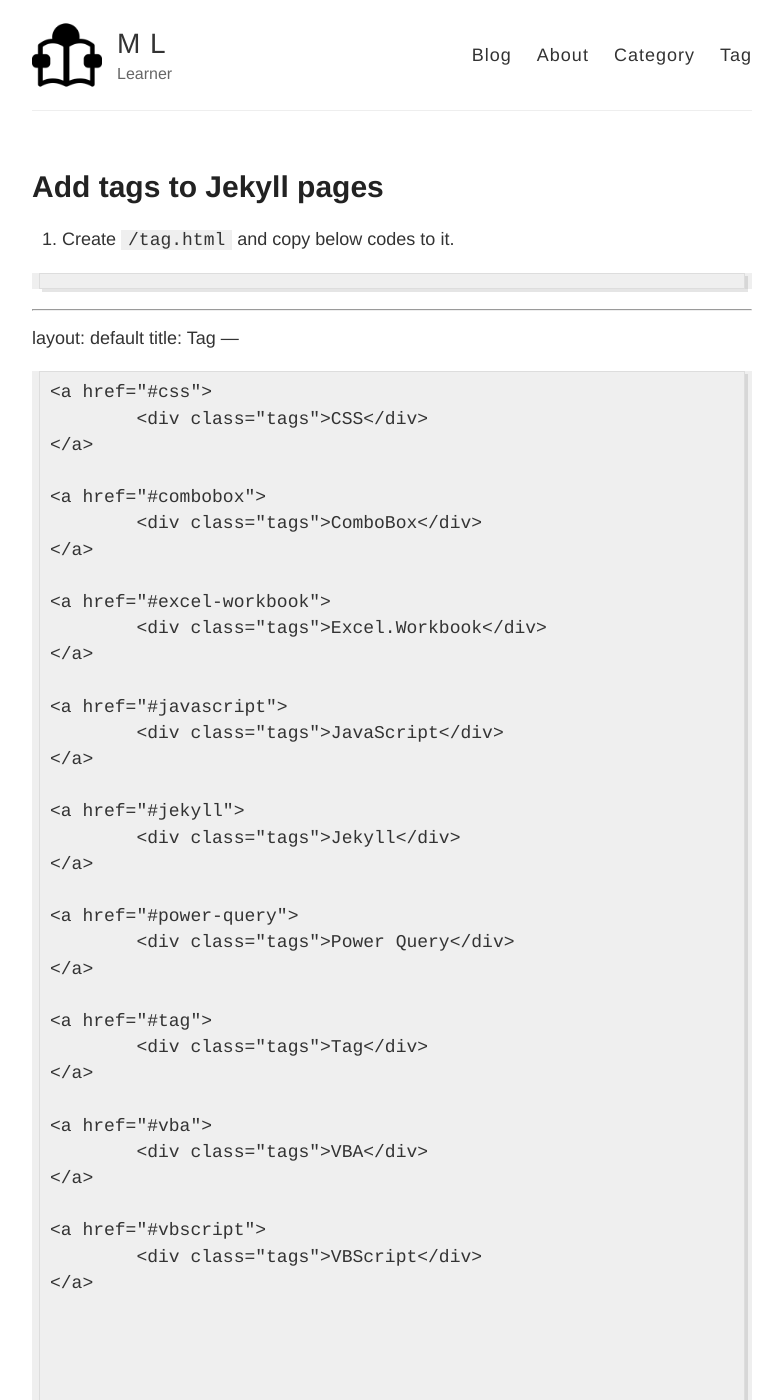
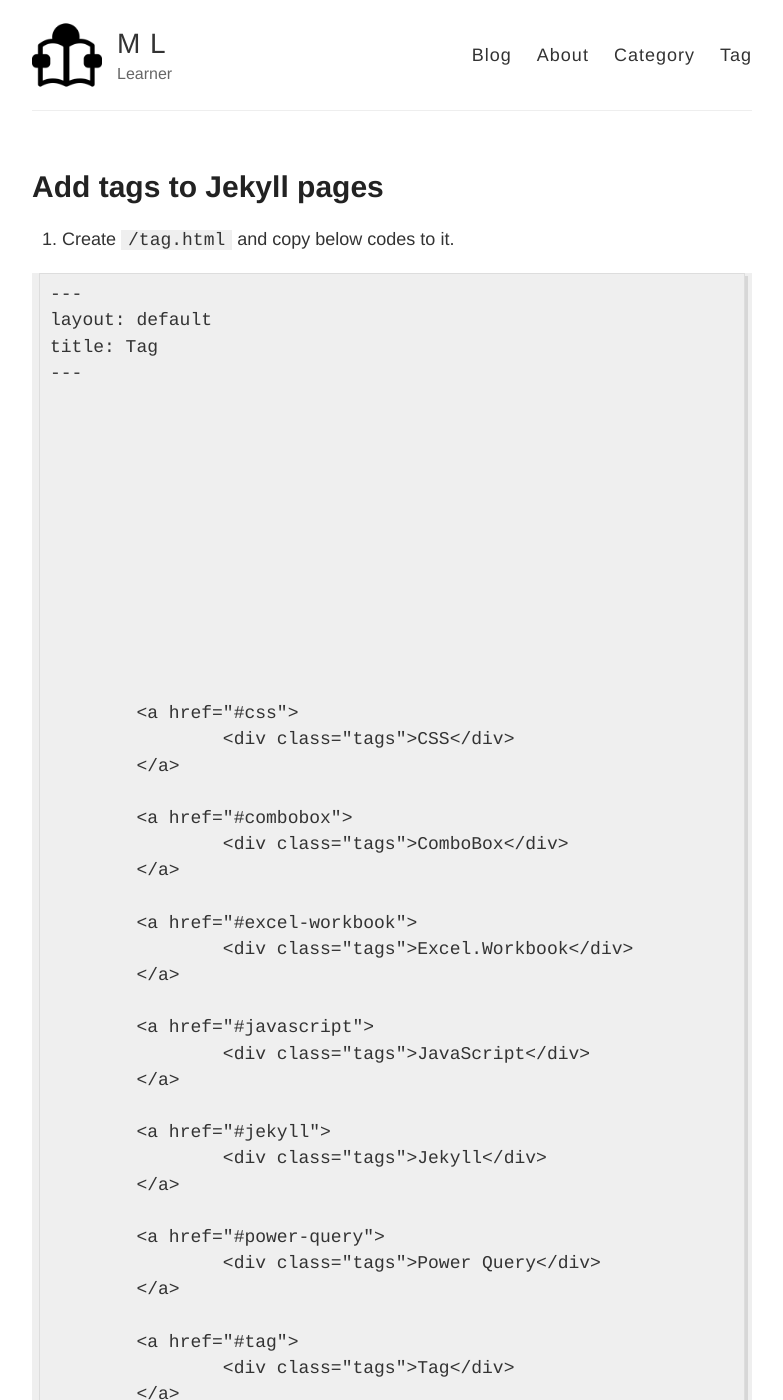
Before and after one commit to MingLang/MingLang.github.io, a Jekyll site: the page built from _posts/2019-08-19-Add-tags-on-Jekyll-pages.md, in a window 1280 px wide and 1400 px high. Shown: the whole window, without its empty margins (248-1031 px from the left). Built offline with Jekyll 4.4.1, drawn with Linux system fonts in a browser that asks for light colours; some of the changed text lies outside the part shown.

Commit message:
Update 2019-08-19-Add-tags-on-Jekyll-pages.md

````diff
--- a/_posts/2019-08-19-Add-tags-on-Jekyll-pages.md
+++ b/_posts/2019-08-19-Add-tags-on-Jekyll-pages.md
@@ -7,8 +7,7 @@ tags: [Jekyll, Tag]
 
 1. Create `/tag.html` and copy below codes to it.
 
-```
-```
+```liquid
 ---
 layout: default
 title: Tag
@@ -80,7 +79,7 @@ The purpose of this snippet is to list all your posts posted with a certain tag.
 	</ul>
 {% endfor %}
 ```
-```
+
 
 2. Add `<a href="{{ site.baseurl }}/tags">Tag</a>` to `_layouts/default.html`
 
````
